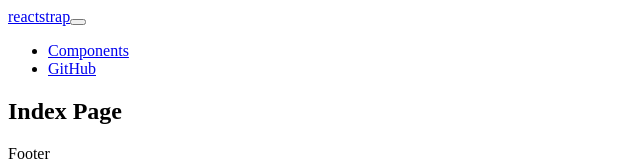
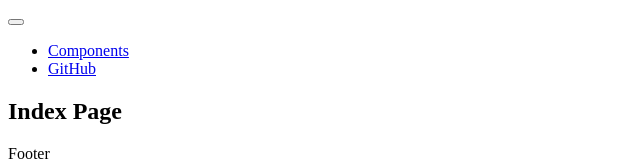
Before and after one commit to imaginationeverywhere/react-multi-user-blogging-system, a Next.js app in the folder frontend/: page / in a window 1280 px wide. Shown: the top 161 px of the page, without its empty margins (0-640 px from the left). Built offline with nearby package versions, Linux system fonts and the light colour scheme.

Commit message:
added environmental variables

```diff
--- a/frontend/components/Header.js
+++ b/frontend/components/Header.js
@@ -1,4 +1,5 @@
-import { useState } from 'react';
+import { useState } from "react";
+import { APP_NAME } from "../config";
 import {
   Collapse,
   Navbar,
@@ -6,14 +7,10 @@ import {
   NavbarBrand,
   Nav,
   NavItem,
-  NavLink,
-  UncontrolledDropdown,
-  DropdownToggle,
-  DropdownMenu,
-  DropdownItem
-} from 'reactstrap';
+  NavLink
+} from "reactstrap";
 
-const Header = (props) => {
+const Header = props => {
   const [isOpen, setIsOpen] = useState(false);
 
   const toggle = () => setIsOpen(!isOpen);
@@ -21,7 +18,7 @@ const Header = (props) => {
   return (
     <div>
       <Navbar color="light" light expand="md">
-        <NavbarBrand href="/">reactstrap</NavbarBrand>
+        <NavbarBrand href="/">{APP_NAME}</NavbarBrand>
         <NavbarToggler onClick={toggle} />
         <Collapse isOpen={isOpen} navbar>
           <Nav className="ml-auto" navbar>
@@ -29,13 +26,15 @@ const Header = (props) => {
               <NavLink href="/components/">Components</NavLink>
             </NavItem>
             <NavItem>
-              <NavLink href="https://github.com/reactstrap/reactstrap">GitHub</NavLink>
+              <NavLink href="https://github.com/reactstrap/reactstrap">
+                GitHub
+              </NavLink>
             </NavItem>
           </Nav>
         </Collapse>
       </Navbar>
     </div>
   );
-}
+};
 
 export default Header;
--- /dev/null
+++ b/frontend/config.js
@@ -0,0 +1,7 @@
+import getConfig from 'next/config';
+const { publicRuntimeConfig } = getConfig();
+
+export const API = publicRuntimeConfig.PRODUCTION
+    ? publicRuntimeConfig.API_PRODUCTION
+    : publicRuntimeConfig.API_DEVELOPMENT;
+export const APP_NAME = publicRuntimeConfig.APP_NAME;
```
Also changed, not shown: 1 other file (tests, documents, lock files or other folders).
